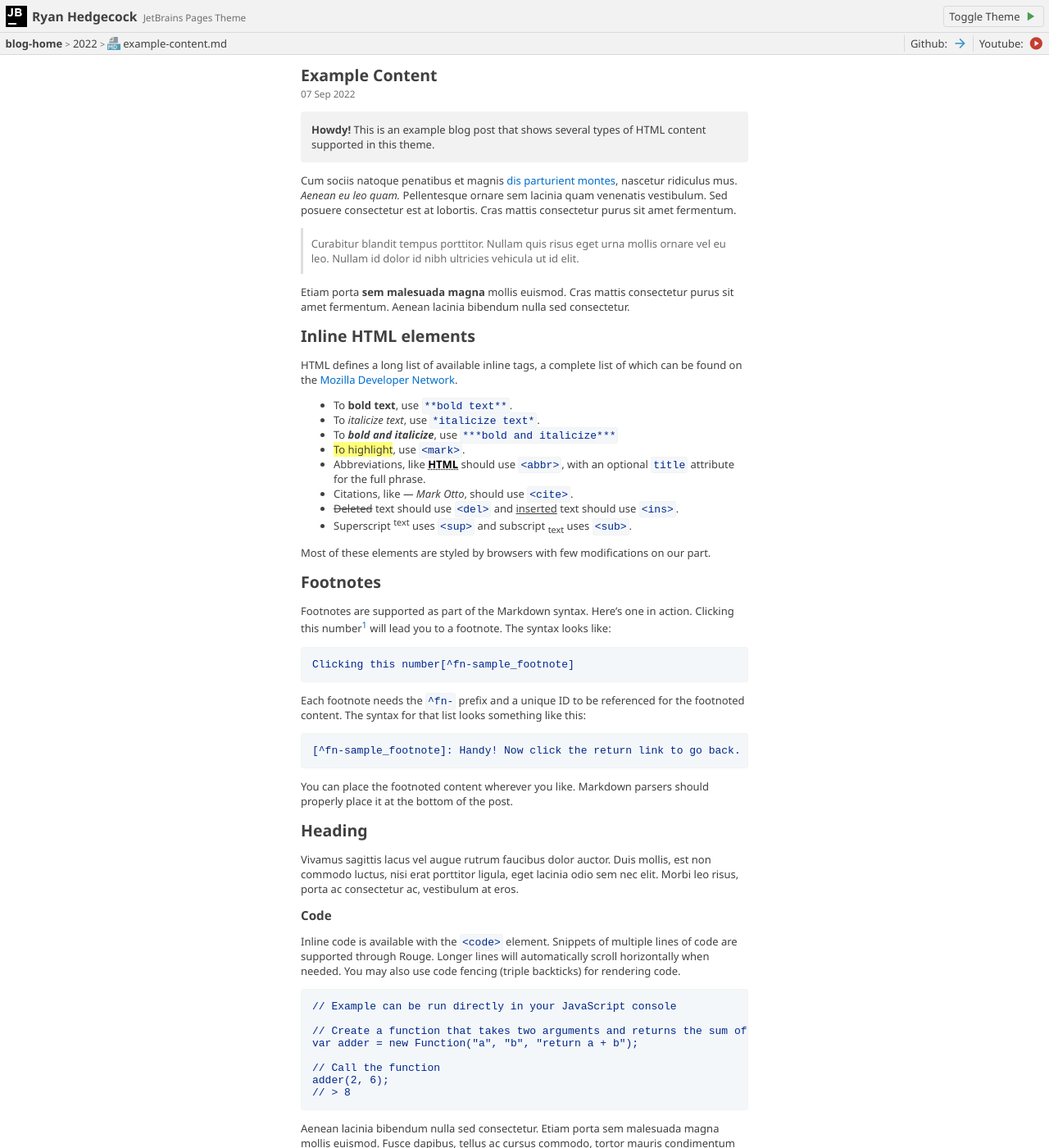
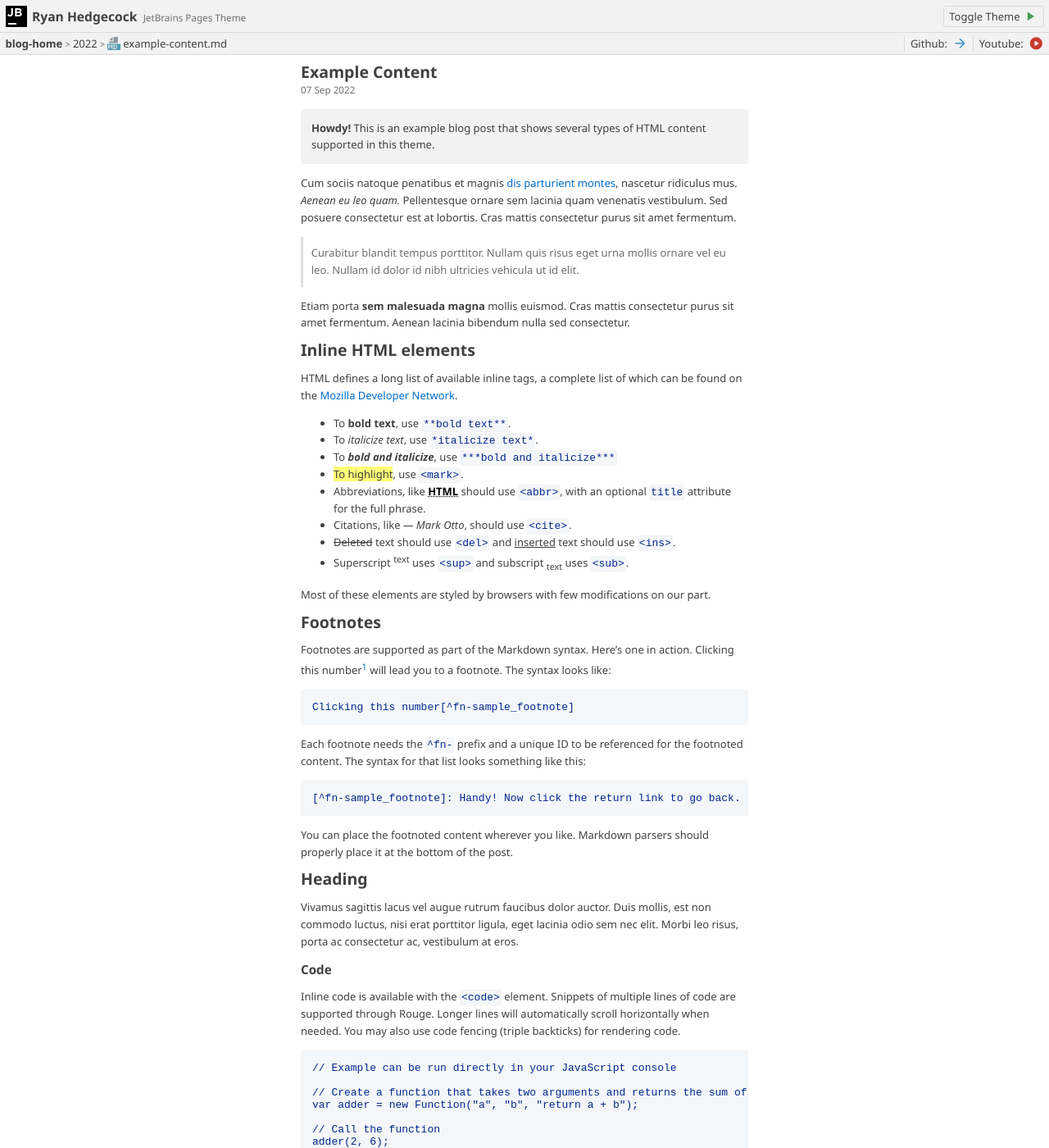
Before and after one commit to rhedgeco/JetBrains-Pages-Theme, a Jekyll site: the page built from _posts/2022/example-content/2022-09-07-example-content.md, in a window 1280 px wide and 1400 px high. Shown: the whole window at 82% size. Built offline with Jekyll 4.4.1, drawn with Linux system fonts in a browser that asks for light colours.

Commit message:
Improved spacing on page fonts

```diff
--- a/_sass/_layout.scss
+++ b/_sass/_layout.scss
@@ -9,6 +9,11 @@ body {
   padding-right: 1.5rem;
   margin-left:  auto;
   margin-right: auto;
+  line-height: 1.6rem;
+}
+
+.gist {
+  line-height: normal;
 }
 
 footer {
--- a/_sass/_syntax.scss
+++ b/_sass/_syntax.scss
@@ -11,7 +11,7 @@
 }
 
 code.highlighter-rouge {
-  padding: 0.15rem;
+  padding: 0.075rem;
 }
 
 .highlighter-rouge {
@@ -21,6 +21,7 @@ code.highlighter-rouge {
   border-radius: 0.25rem;
   padding: 1rem;
   overflow: auto;
+  line-height: normal;
 
   .highlight {
     margin: 0;
```
